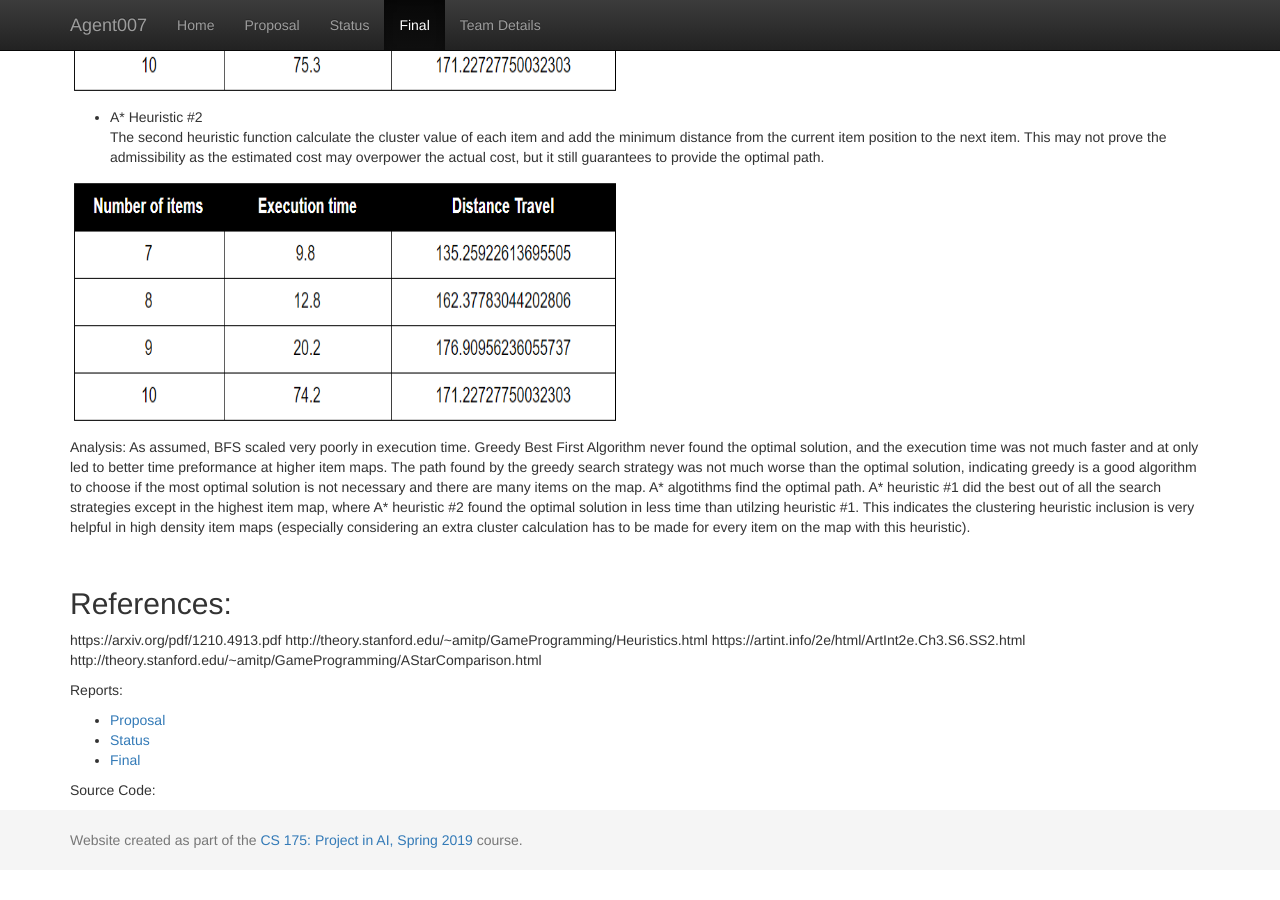
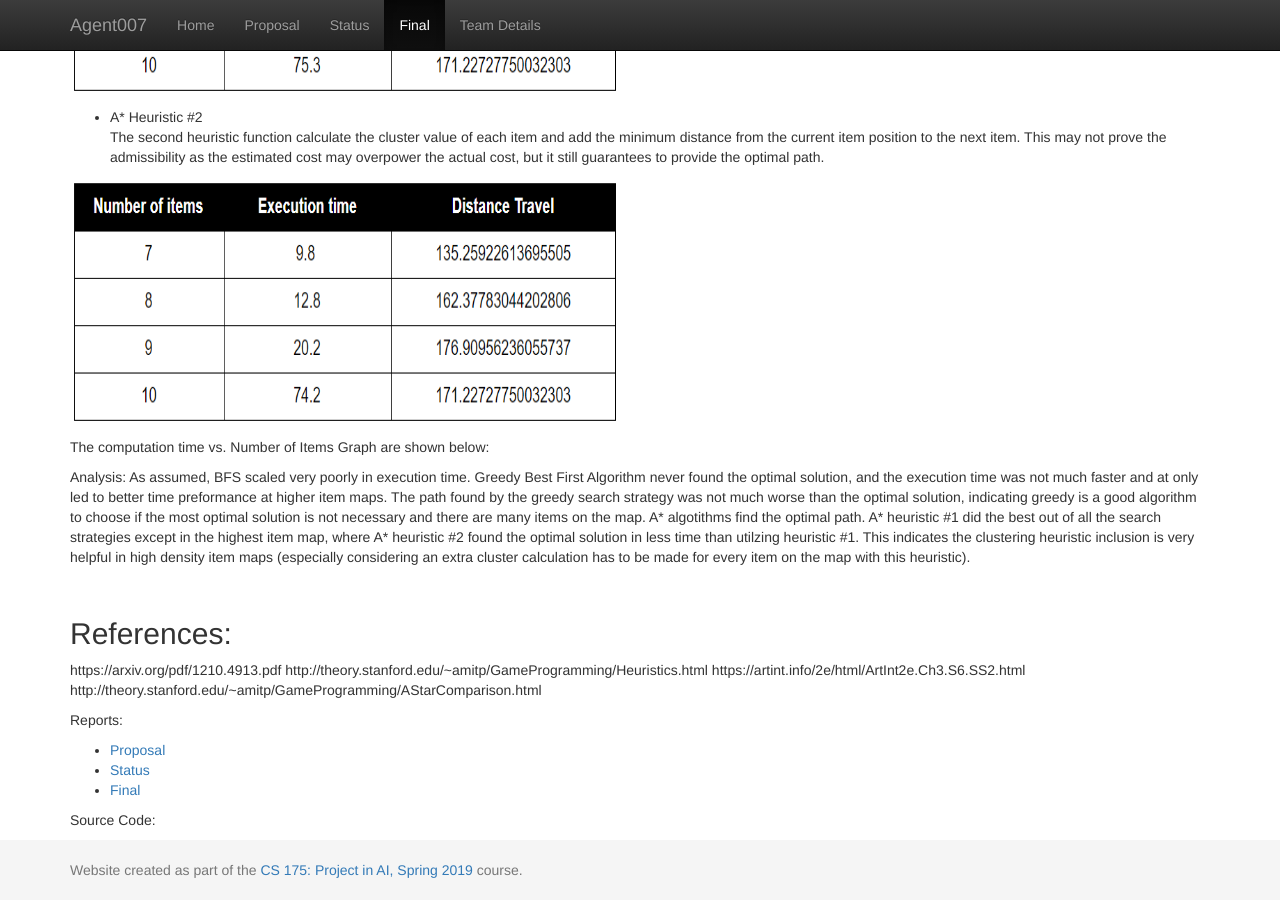
Before and after one commit to KumarHX/Agent007, a Jekyll site: the page built from docs/final.md, in a window 1280 px wide and 900 px high, scrolled down 3608 px. Built offline with Jekyll 4.4.1, drawn with Linux system fonts in a browser that asks for light colours; before the commit the page ends 4478 px from its top, so only the background shows below that.

Commit message:
Update final.md

```diff
--- a/docs/final.md
+++ b/docs/final.md
@@ -75,9 +75,10 @@ The first heuristic calculate the lowest cost path at a given time rather than c
  - A* Heuristic #2 <br>
 The second heuristic function calculate the cluster value of each item and add the minimum distance from the current item position to the next item. This may not prove the admissibility as the estimated cost may overpower the actual cost, but it still guarantees to provide the optimal path.
 
-<a href="url"><img src="heuristic2.png" align="center" height="250" width="550" ></a>
+<a href="url"><img src="Heuristic2.png" align="center" height="250" width="550" ></a>
 <br>
 
+The computation time vs. Number of Items Graph are shown below: <br>
 
 
 Analysis:
```
